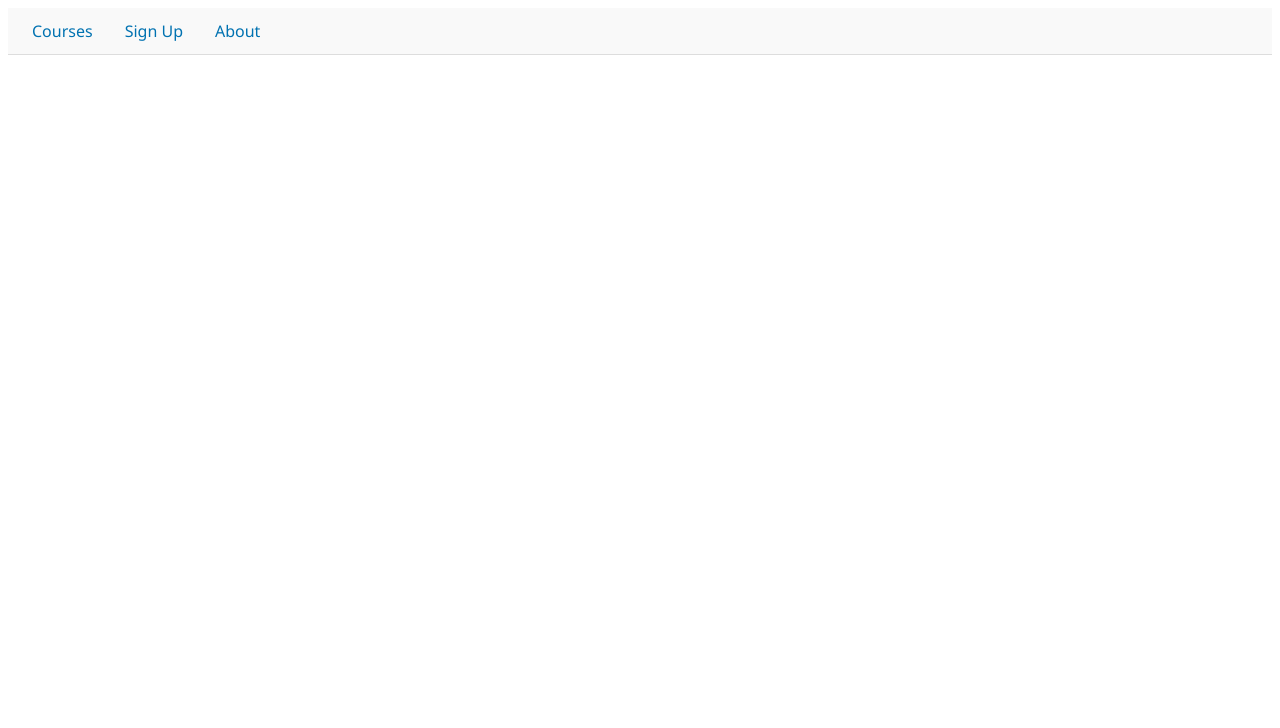
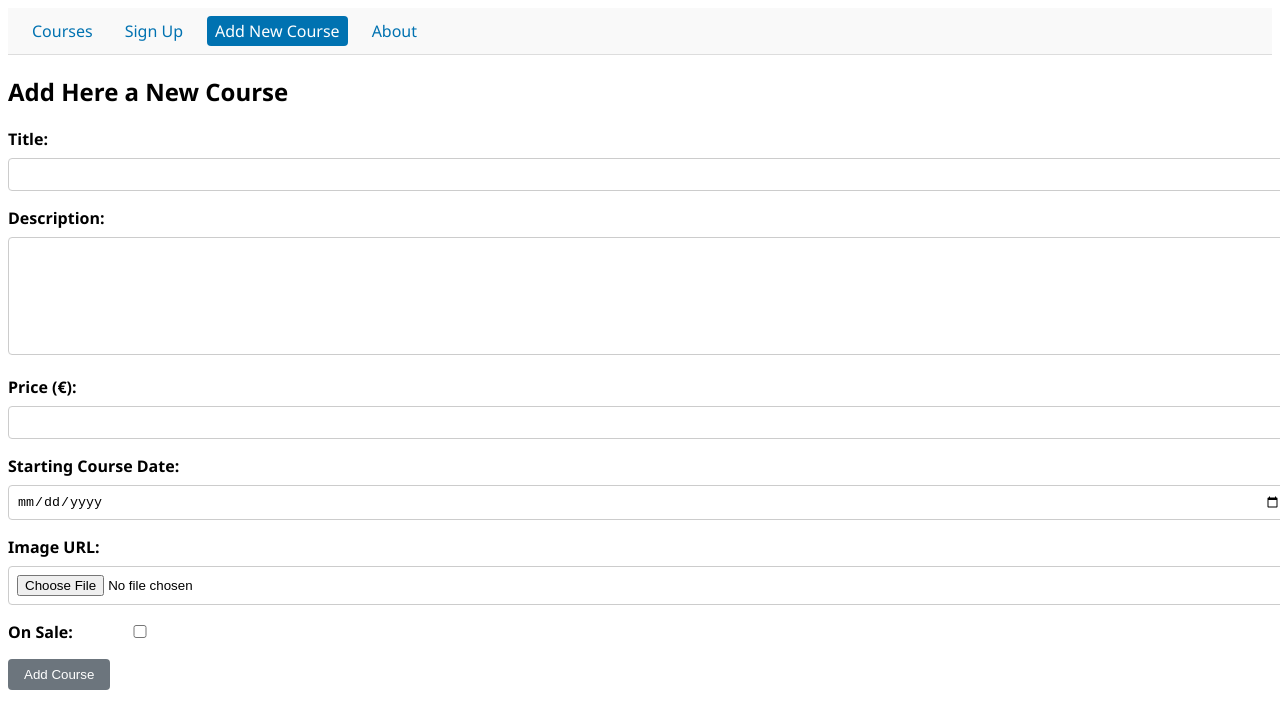
Before and after one commit to MariaFrancescaRusso/Angular_Courses, an Angular app in the folder course-booking-system/: page /add-new-course in a window 1280 px wide. Before the commit this address led to /. Shown: the top 728 px of the page. Built offline with nearby package versions, Linux system fonts and the light colour scheme.

Commit message:
add component add-new-course-form

```diff
--- /dev/null
+++ b/course-booking-system/src/app/add-new-course-form/add-new-course-form.css
@@ -0,0 +1,61 @@
+.form-group {
+    margin-bottom: 1rem;
+}
+
+label {
+    display: block;
+    margin-bottom: 0.5rem;
+    font-weight: bold;
+}
+
+label.inline {
+    display: inline;
+}
+
+input,
+select,
+textarea {
+    width: 100%;
+    padding: 0.5rem;
+    border: 1px solid #ccc;
+    border-radius: 4px;
+}
+
+
+input[type=checkbox] {
+    width: 10%;
+}
+
+textarea {
+    resize: vertical;
+    height: 100px;
+}
+
+.error {
+    color: #e53935;
+    font-size: 0.875rem;
+}
+
+button {
+    background-color: #0072b1;
+    color: white;
+    border: none;
+    padding: 0.5rem 1rem;
+    cursor: pointer;
+    border-radius: 4px;
+}
+
+button:hover {
+    background-color: #0056b3;
+}
+
+button:disabled {
+    background-color: #6c757d;
+    cursor: not-allowed;
+}
+
+.success {
+    margin-top: 1rem;
+    color: #28a745;
+    font-weight: bold;
+}
--- /dev/null
+++ b/course-booking-system/src/app/add-new-course-form/add-new-course-form.html
@@ -0,0 +1,84 @@
+<h2>Add Here a New Course</h2>
+
+<form [formGroup]="addNewCourseForm" (ngSubmit)="onSubmit()">
+	<!-- Title -->
+	<div class="form-group">
+		<label for="title">Title:</label>
+		<input type="text" formControlName="title" id="title"/>
+		@if (title?.invalid && (title?.dirty || title?.touched)) {
+			<div class="error">
+				@if (title?.errors?.['required']) {
+					<small>Title is required!</small>
+				}
+			</div>
+		}
+	</div>
+	<!-- Description -->
+	<div class="form-group">
+		<label for="description">Description:</label>
+		<textarea formControlName="description" id="description" cols="30" rows="10"></textarea>
+		@if (description?.invalid && (description?.dirty || description?.touched)) {
+			<div class="error">
+				@if (description?.errors?.['required']) {
+					<small>Description is required!</small>
+				}
+			</div>
+		}
+	</div>
+	<!-- Price -->
+	<div class="form-group">
+		<label for="price">Price (€):</label>
+		<input type="number" formControlName="price" id="price"/>
+		@if (price?.invalid && (price?.dirty || price?.touched)) {
+			<div class="error">
+				@if (price?.errors?.['required']) {
+					<small>Price is required!</small>
+				}
+				@if (price?.errors?.['min']) {
+					<small>Price should be a positive number!</small>
+				}
+			</div>
+		}
+	</div>
+	<!-- Course Date -->
+	<div class="form-group">
+		<label for="date">Starting Course Date:</label>
+		<input type="date" formControlName="date" id="date"/>
+		@if (date?.invalid && (date?.dirty || date?.touched)) {
+			<div class="error">
+				@if (date?.errors?.['required']) {
+					<small>Date is required!</small>
+				}
+			</div>
+		}
+	</div>
+	<!-- Image (optional) -->
+	<div class="form-group">
+		<label for="image">Image URL:</label>
+		<input type="file" formControlName="image" id="image">
+		<!-- @if (image?.invalid && (image?.dirty || image?.touched)) {
+			<div class="error">
+				@if (price?.errors?.['required']) {
+					<small>Price is required!</small>
+				}
+			</div>
+		} -->
+	</div>
+	<!-- On Sale -->
+	<div class="form-group">
+		<label class="inline" for="onSale">On Sale:</label>
+		<input type="checkbox" formControlName="onSale" id="onSale"/>
+	</div>
+	<!-- Submit Button -->
+	<button type="submit" [disabled]="addNewCourseForm.invalid">Add Course</button>
+	@if (submissionSuccess) {
+		<div class="success">
+			<p>Course added correctly.</p>
+		</div>
+	}
+	@if (submissionError) {
+		<div class="error">
+			<p>{{ submissionError }}</p>
+		</div>
+	}
+</form>
--- /dev/null
+++ b/course-booking-system/src/app/add-new-course-form/add-new-course-form.ts
@@ -0,0 +1,83 @@
+import { Component, OnInit } from '@angular/core';
+import { FormBuilder, FormGroup, ReactiveFormsModule, Validators } from '@angular/forms';
+import { CourseService } from '../services/course.service';
+import { CommonModule } from '@angular/common';
+import { Course } from '../models/course.model';
+
+@Component({
+  selector: 'app-add-new-course-form',
+  imports: [CommonModule, ReactiveFormsModule],
+  templateUrl: './add-new-course-form.html',
+  styleUrl: './add-new-course-form.css',
+})
+export class AddNewCourseForm implements OnInit {
+  addNewCourseForm!: FormGroup;
+  submissionSuccess: boolean = false;
+  submissionError: string = "";
+
+  constructor(private formBuilder: FormBuilder, private courseService: CourseService) {}
+
+  ngOnInit(): void {
+    this.addNewCourseForm = this.formBuilder.group({
+      title: ['', [Validators.required]],
+      description: ['', [Validators.required]],
+      price: [null, [Validators.required, Validators.min(0)]],
+      date: ['', [Validators.required]],
+      image: [''],
+      onSale: [false]
+    });
+  }
+
+  get title() {
+    return this.addNewCourseForm.get('title');
+  }
+
+  get description() {
+    return this.addNewCourseForm.get('description');
+  }
+
+  get price() {
+    return this.addNewCourseForm.get('price');
+  }
+
+  get date() {
+    return this.addNewCourseForm.get('date');
+  }
+
+  get image() {
+    return this.addNewCourseForm.get('image');
+  }
+
+  get onSale() {
+    return this.addNewCourseForm.get('onSale');
+  }
+
+  onSubmit(): void {
+      if(this.addNewCourseForm.invalid)
+        return;
+
+      const newCourse: Course = {
+        id: 0,
+        title: this.addNewCourseForm.value.title,
+	      description: this.addNewCourseForm.value.description,
+        price: this.addNewCourseForm.value.price,
+        date: this.addNewCourseForm.value.date,
+        image: this.addNewCourseForm.value.image.split('\\').pop(),
+        soldOut: false,
+        onSale: this.addNewCourseForm.value.onSale
+      };
+
+      this.courseService.addCourse(newCourse).subscribe({
+        next: (course) => {
+          console.log("Course sussessfully added: ", course);
+          this.submissionSuccess = true;
+          this.addNewCourseForm.reset();
+        },
+
+        error: (err) => {
+          console.error('Error adding new course: ', err);
+          this.submissionError = "There was an error submitting your add-new-course form. Please try again.";
+        }
+      });
+    }
+}
--- a/course-booking-system/src/app/app.html
+++ b/course-booking-system/src/app/app.html
@@ -1,6 +1,7 @@
 <nav>
 	<a routerLink="/courses" routerLinkActive="active" [routerLinkActiveOptions]="{ exact: true }">Courses</a>
 	<a routerLink="/sign-up" routerLinkActive="active">Sign Up</a>
+	<a routerLink="/add-new-course" routerLinkActive="active">Add New Course</a>
 	<a routerLink="/about" routerLinkActive="active">About</a>
 </nav>
 <router-outlet></router-outlet>
--- a/course-booking-system/src/app/app.routes.ts
+++ b/course-booking-system/src/app/app.routes.ts
@@ -3,12 +3,13 @@ import { CoursesList } from './courses-list/courses-list';
 import { CourseDetail } from './course-detail/course-detail';
 import { About } from './about/about';
 import { SignUpForm } from './sign-up-form/sign-up-form';
+import { AddNewCourseForm } from './add-new-course-form/add-new-course-form';
 
 export const routes: Routes = [
-	// Our two main routes:
 	{ path: '', redirectTo: 'courses', pathMatch: 'full' },
 	{ path: 'courses', component: CoursesList },
 	{ path: 'courses/:id', component: CourseDetail },
 	{ path: 'sign-up', component: SignUpForm },
+	{ path: 'add-new-course', component: AddNewCourseForm },
 	{ path: 'about', component: About }
 ];
--- a/course-booking-system/src/app/models/course.model.ts
+++ b/course-booking-system/src/app/models/course.model.ts
@@ -3,7 +3,7 @@ export interface Course {
 	title: string;
 	description: string;
 	price: number;
-	date?: string;
+	date: string;
 	image?: string;
 	soldOut: boolean;
 	onSale: boolean;
```
Also changed, not shown: 2 other files (tests, documents, lock files or other folders).
